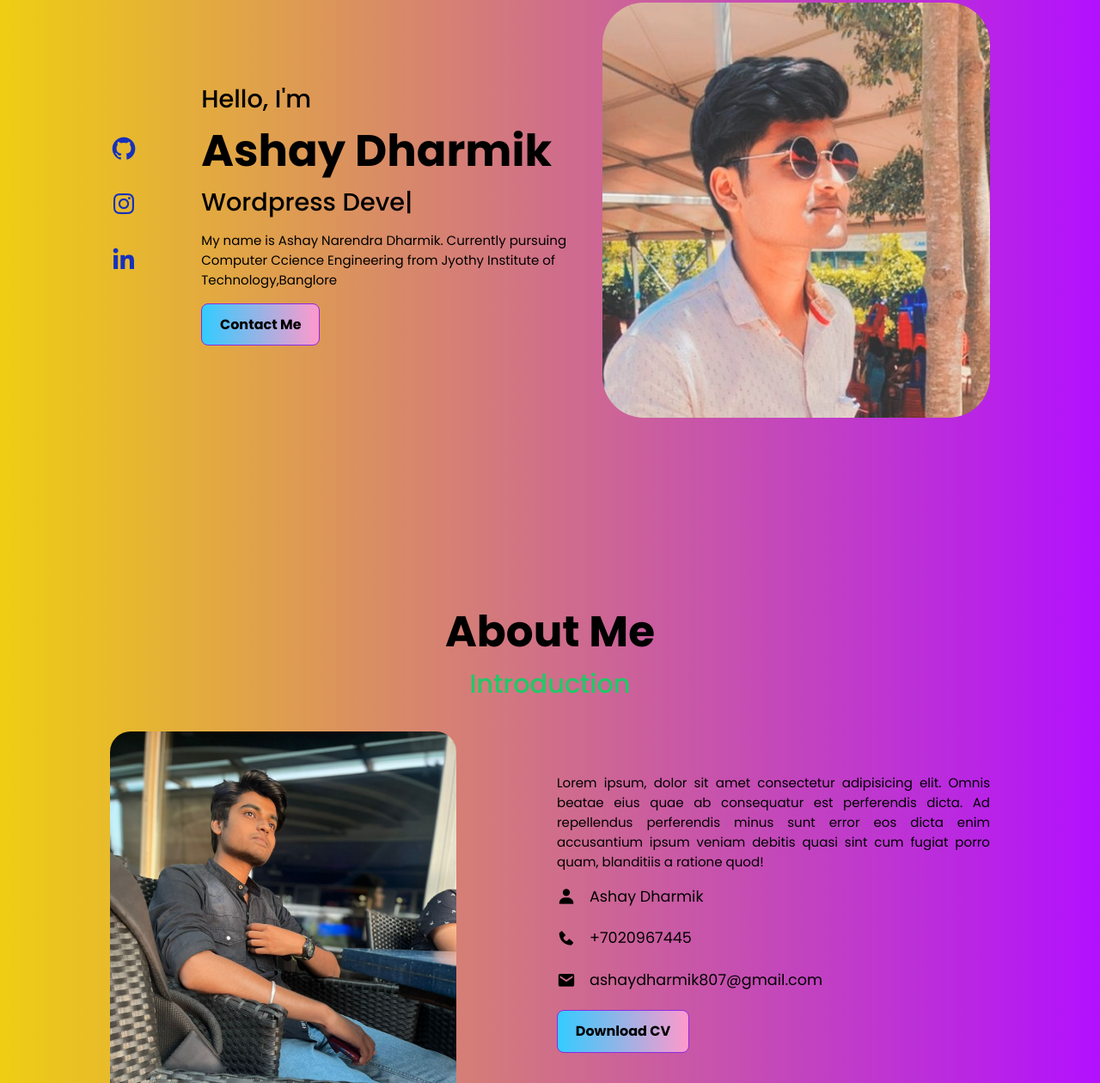
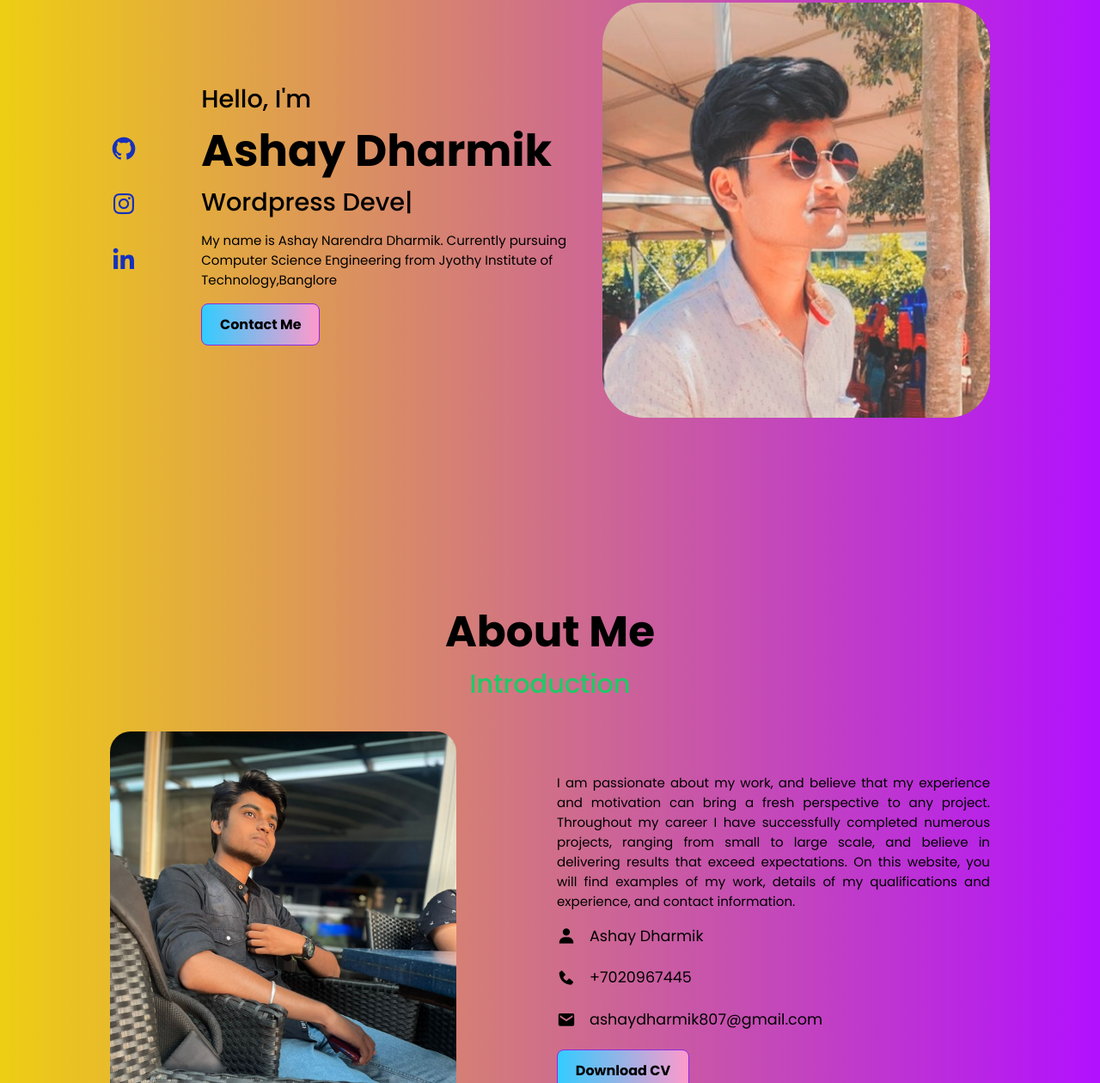
Before and after one commit to ashaydharmik/Responsive-portfolio, a plain HTML site: page index.html in a window 1280 px wide. Shown: the part 152-1412 px from the top of the page at 86% size. Drawn offline with nearby package versions, Linux system fonts and the light colour scheme.

Commit message:
Update index.html

```diff
--- a/index.html
+++ b/index.html
@@ -38,7 +38,7 @@
         <span>Hello, I'm</span>
         <h1>Ashay Dharmik</h1>
         <h2><span class="animate"></span></h2>
-        <p>My name is Ashay Narendra Dharmik. Currently pursuing Computer Ccience Engineering from Jyothy Institute of Technology,Banglore </p>
+        <p>My name is Ashay Narendra Dharmik. Currently pursuing Computer Science Engineering from Jyothy Institute of Technology,Banglore </p>
         <a href="#contact" class="btn">Contact Me</a>
     </div>
 </section>
@@ -54,7 +54,9 @@
             <img src="ashay3.jpg" alt="">
         </div>
         <div class="about-text">
-            <p>Lorem ipsum, dolor sit amet consectetur adipisicing elit. Omnis beatae eius quae ab consequatur est perferendis dicta. Ad repellendus perferendis minus sunt error eos dicta enim accusantium ipsum veniam debitis quasi sint cum fugiat porro quam, blanditiis a ratione quod!</p>
+            <p>I am passionate about my work, and believe that my experience and motivation can bring a fresh perspective to any project. Throughout my career I have successfully completed numerous projects, ranging from small to large scale, and believe in delivering results that exceed expectations.
+
+On this website, you will find examples of my work, details of my qualifications and experience, and contact information. </p>
             <div class="information">
                 <div class="info-box">
                     <i class='bx bxs-user' ></i>
```
